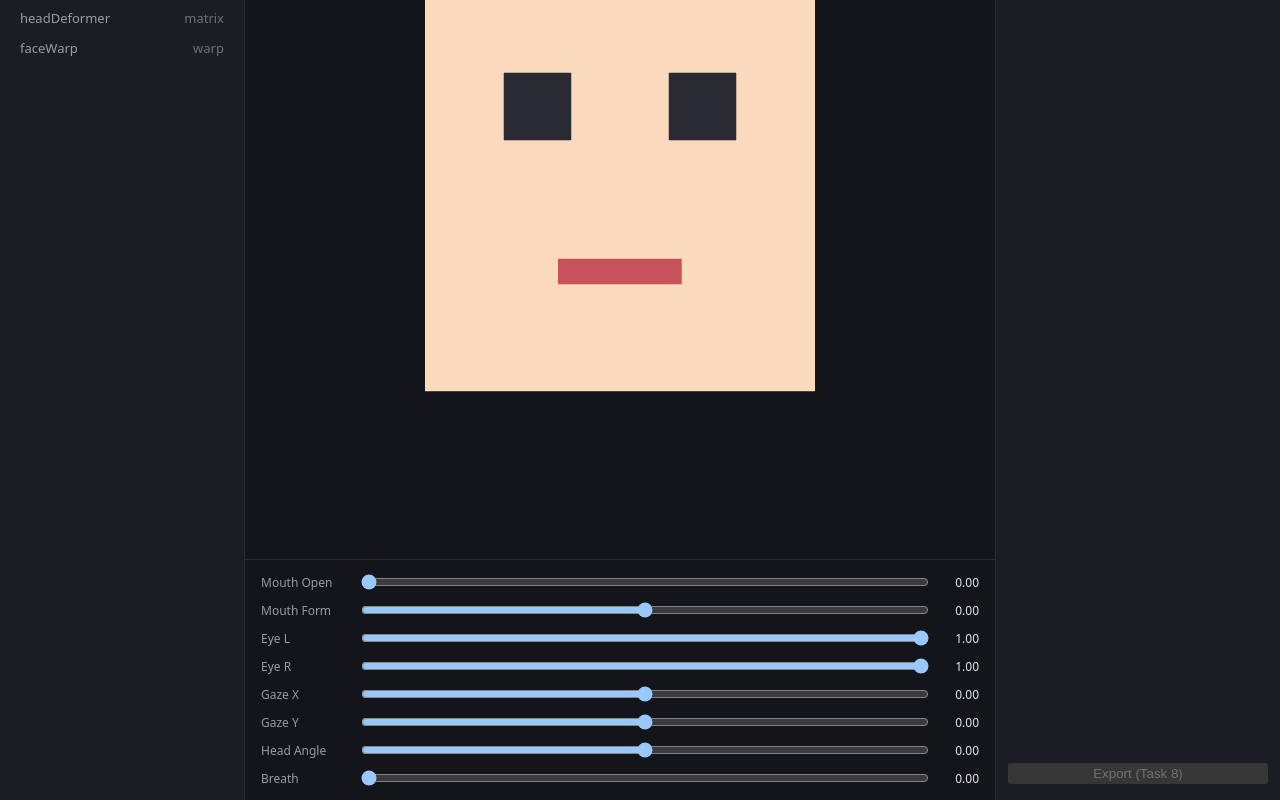
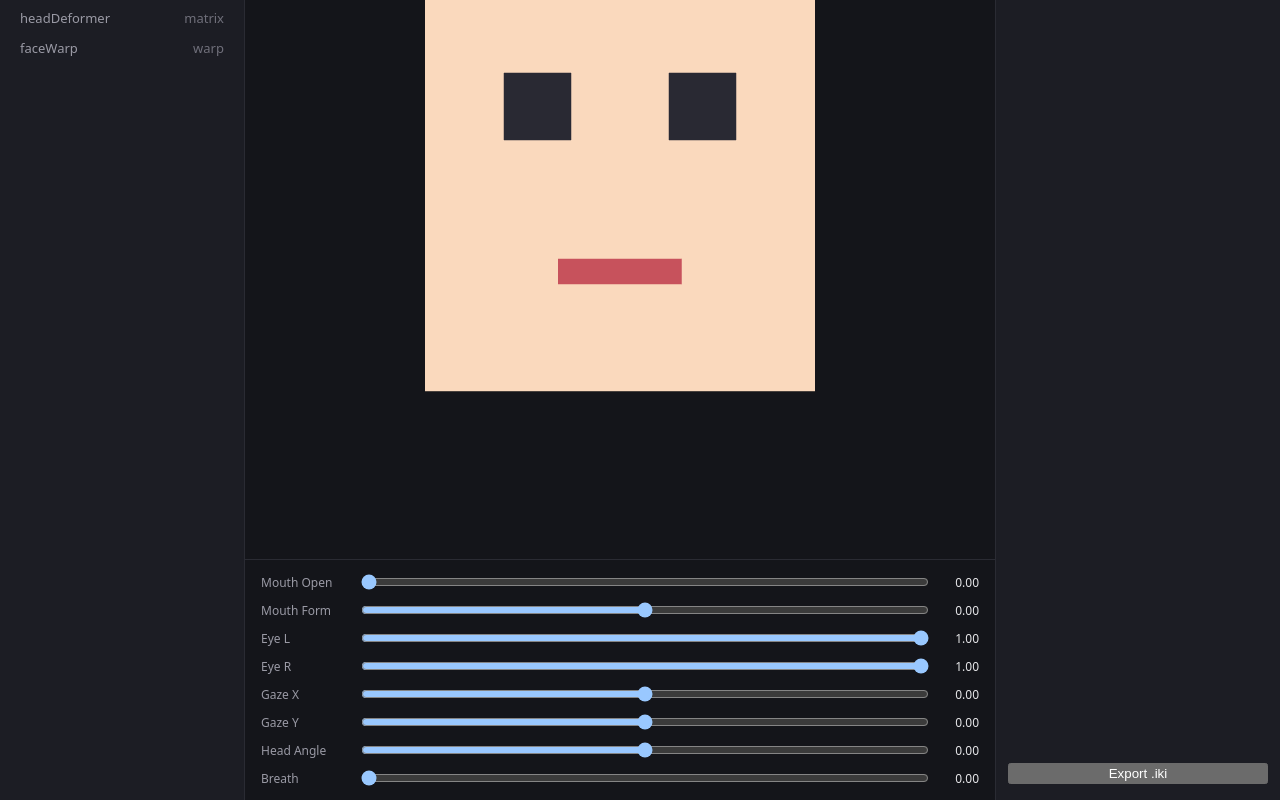
Before and after one commit to zeikar/iki, a React (Vite) app in the folder examples/editor/: page / in a window 1280 px wide. Shown: the part 241-1041 px from the top of the page. Built offline with nearby package versions, Linux system fonts and the light colour scheme.

Commit message:
feat(editor): export validated .iki with IkiFormatError surfacing

```diff
--- a/examples/editor/src/App.tsx
+++ b/examples/editor/src/App.tsx
@@ -1,18 +1,44 @@
 import type { IkiPlayer } from "@iki/engine";
+import { IkiFormatError } from "@iki/format";
 import { useRef } from "react";
 
 import { Inspector } from "./Inspector";
 import { PartsTree } from "./PartsTree";
 import { Preview } from "./Preview";
+import { useEditorStore } from "./store";
 import { useReloadPreview } from "./useReloadPreview";
+
+function downloadIki(filename: string, json: string): void {
+  const blob = new Blob([json], { type: "application/json" });
+  const url = URL.createObjectURL(blob);
+  const a = document.createElement("a");
+  a.href = url;
+  a.download = filename;
+  a.click();
+  URL.revokeObjectURL(url);
+}
 
 // 3-column shell. App owns the imperative playerRef and calls the single
 // load owner (useReloadPreview) once. Tree (left) + inspector (right) edit the
-// document; the export button is a placeholder wired up in Task 8; the center
-// preview + initial load + parameter sliders are fully working.
+// document; the center preview + initial load + parameter sliders are fully
+// working. Export button validates + downloads the .iki file (Task 8).
 export function App() {
   const playerRef = useRef<IkiPlayer | null>(null);
   useReloadPreview(playerRef);
+
+  const doc = useEditorStore((s) => s.doc);
+  const exportError = useEditorStore((s) => s.exportError);
+  const setExportError = useEditorStore((s) => s.setExportError);
+
+  function handleExport() {
+    try {
+      const json = doc.serialize();
+      downloadIki(`${doc.getModel().name}.iki`, json);
+      setExportError(null);
+    } catch (e) {
+      setExportError(e instanceof IkiFormatError ? e.message : String(e));
+    }
+  }
 
   return (
     <div style={{ display: "flex", flex: 1, overflow: "hidden" }}>
@@ -43,8 +69,28 @@ export function App() {
         }}
       >
         <Inspector />
-        <button type="button" disabled style={{ marginTop: "auto" }}>
-          Export (Task 8)
+        {exportError && (
+          <p
+            style={{
+              margin: 0,
+              padding: "8px 10px",
+              background: "#3a1a1a",
+              border: "1px solid #7a2a2a",
+              borderRadius: 4,
+              color: "#f08080",
+              fontSize: 12,
+              wordBreak: "break-word",
+            }}
+          >
+            {exportError}
+          </p>
+        )}
+        <button
+          type="button"
+          onClick={handleExport}
+          style={{ marginTop: "auto" }}
+        >
+          Export .iki
         </button>
       </aside>
     </div>
```
